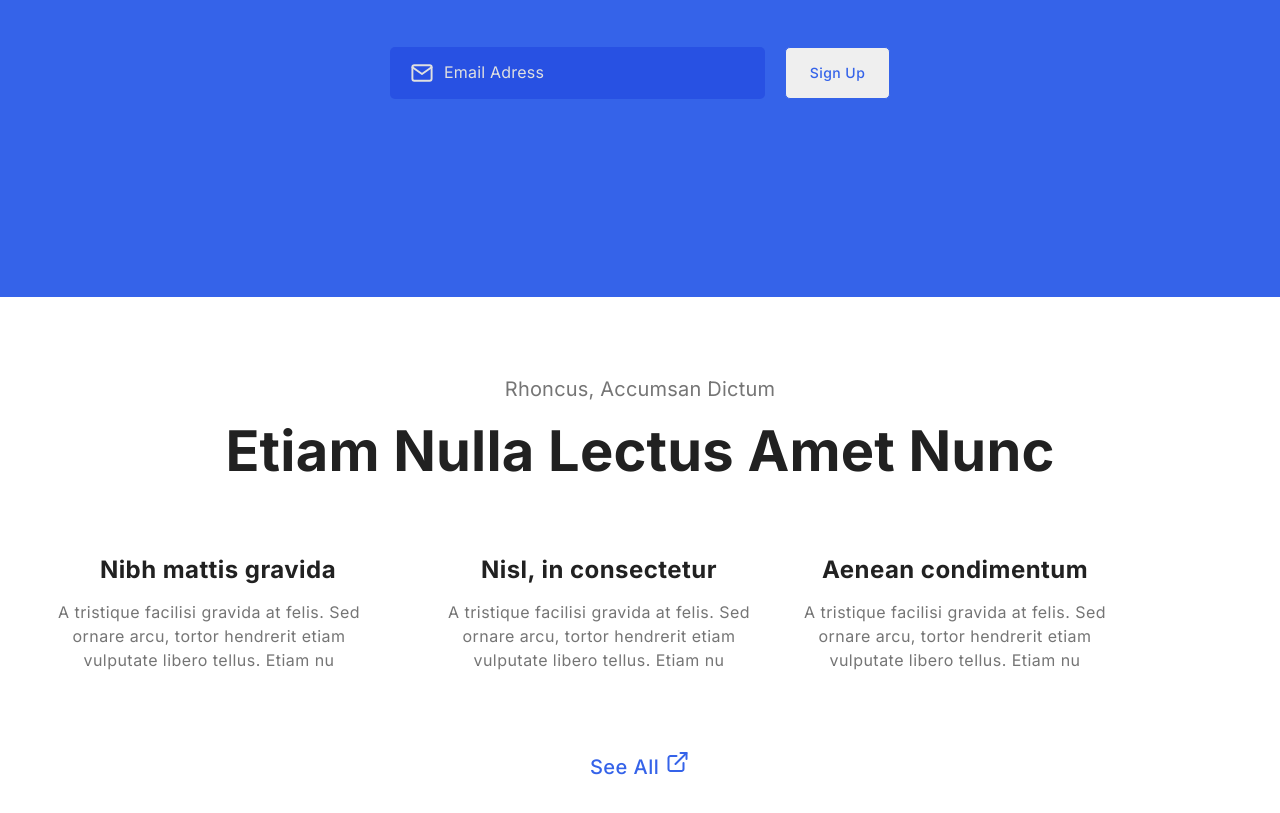
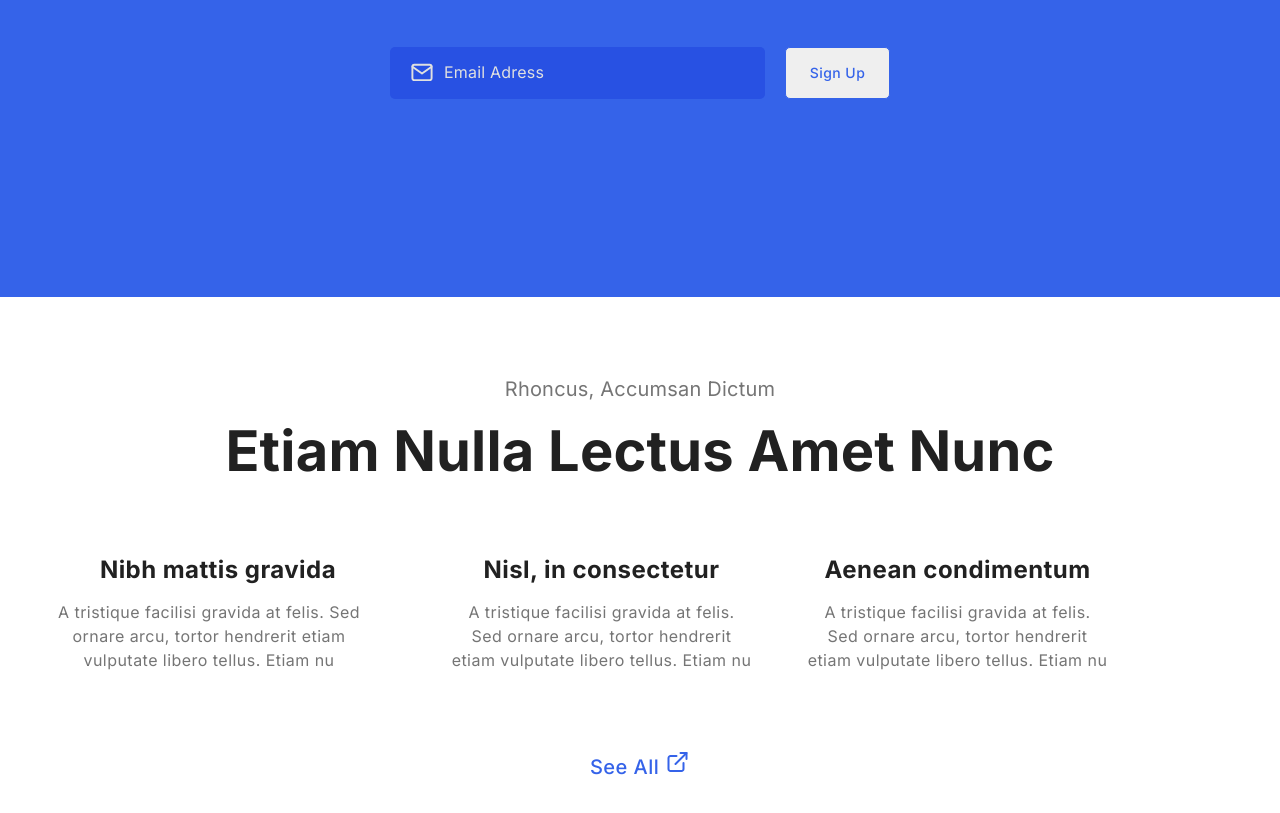
Before and after one commit to AlexJaneMercer/NewProject, a website: page index.html in a window 1280 px wide. Shown: the part 517-1330 px from the top of the page. Drawn offline with nearby package versions, Linux system fonts and the light colour scheme.

Commit message:
Update style.css

```diff
--- a/assets/css/style.css
+++ b/assets/css/style.css
@@ -213,15 +213,11 @@
     order: 1;
     flex-grow: 0;
     padding-left: 54px;
-}
-
-.email__form:first-child {
     background-image: url(../img/email_icon.svg);
     background-repeat: no-repeat;
     background-size: 24px 24px;
-    background-position: top 14px left 20px;
+    background-position: top -1.5px left 20px;
 }
-
 .email__button {
     margin-left: 20px;
     font-family: 'Inter';
@@ -280,10 +276,10 @@
     }
 
     .row .column:nth-child(2){
-      padding-left: 50px;
+      padding-left: 55px;
     }
     .row .column:nth-child(3){
-      padding-left: 50px;
+      padding-left: 55px;
     }
 
     .column__left__head{
```
